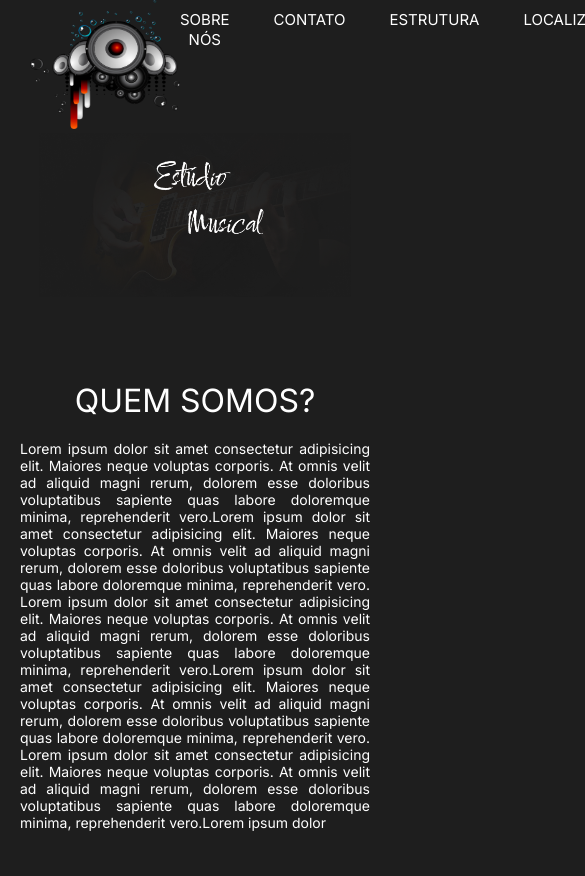
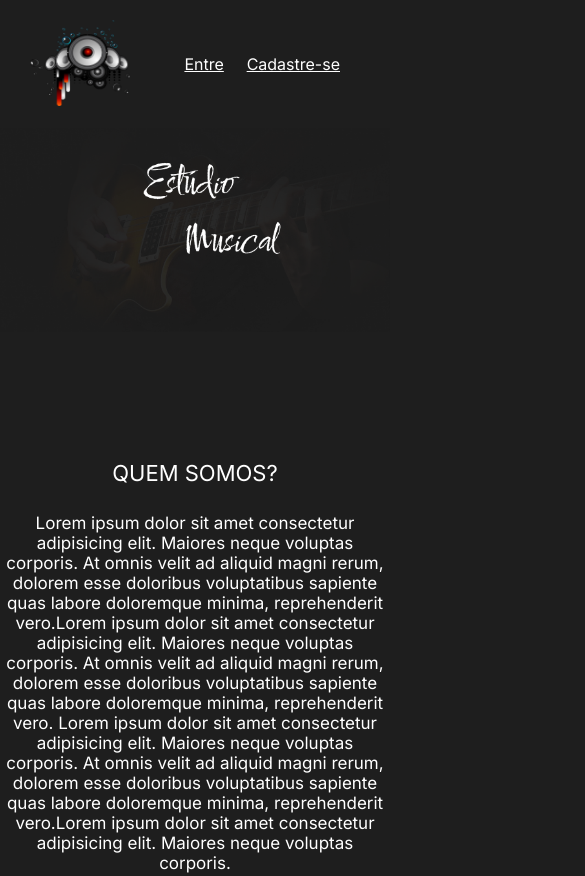
Before and after one commit to lucasnds/SiteEstudio, a plain HTML site: page index.html in a window 390 px wide. Shown: the top 876 px of the page, 585 px wide, since content can reach past the window. Drawn offline with Linux system fonts and the light colour scheme.

Commit message:
ajeitei alguns bugs de responsividade

```diff
--- a/css/login.css
+++ b/css/login.css
@@ -22,7 +22,7 @@
         gap: 10px;
         align-items: center;
         width: 100%;
-        padding: 40px 0% 90px 0%;
+        padding: 100px 0% 150px 0%;
         justify-content: center;
     }
 
@@ -132,7 +132,7 @@
 
     footer {
         background-color: #0E0E0E;
-        margin-top: 185px;
+        margin-top: 400px;
     }
 
     footer p {
--- a/css/style.css
+++ b/css/style.css
@@ -2,6 +2,11 @@
                 padding: 0;
                 margin: 0;
                 box-sizing: border-box;
+            }
+
+            html {
+                scroll-behavior: smooth;
+                font-size: 62.5%;
             }
 
             body {
@@ -15,22 +20,14 @@
             header {
                 display: flex;
                 width: 100%;
-            text-align: center;
                 justify-content: space-between;
                 align-items: center;
+                padding: 20px 30px;
             }
 
             header img {
                 width: 150px;
                 height: 129.3px;
-        }
-
-        #logo {
-            padding-left: 30px;
-        }
-
-        .menu-principal {
-            margin-top: -75px;
             }
 
             .menu-principal ul {
@@ -44,8 +41,9 @@
                 font-family: 'Inter', sans-serif;
                 font-style: normal;
                 font-weight: 400;
-            font-size: 15px;
+                font-size: 1.8rem;
                 color: #FFFFFF;
+                transition: .5s;
             }
 
             .menu-principal ul li a:hover {
@@ -53,39 +51,19 @@
             }
 
             .botao a {
-            text-decoration: none;
+                font-size: 2.0rem;
+                text-decoration-line: underline;
+                color: #FFFFFF;
+                font-weight: 400;
+                border-style: none;
+                transition: .5s;
             }
 
-        .botao {
-            padding-right: 30px;
+            .botao>a {
+                padding-right: 20px;
             }
 
-        .botao #entre {
-            border-style: none;
-            padding-right: 30px;
-            color: #fff;
-            font-style: normal;
-            font-weight: 400;
-            font-size: 14px;
-            line-height: 17px;
-            text-decoration-line: underline;
-            color: #FFFFFF;
-        }
-
-        .botao #entre:hover {
-            color: #666;
-        }
-
-        .botao #cadastre-se {
-            font-style: normal;
-            font-weight: 400;
-            font-size: 14px;
-            line-height: 17px;
-            text-decoration-line: underline;
-            color: #FFFFFF;
-        }
-
-        .botao #cadastre-se:hover {
+            .botao a:hover {
                 color: #666;
             }
             /* .banner {
@@ -93,7 +71,7 @@
     } */
 
             .banner img {
-            width: 80%;
+                width: 100%;
             }
 
             .banner div {
@@ -101,7 +79,7 @@
             }
 
             .parteUm {
-            padding: 80px 20px
+                padding: 120px 0px
             }
 
             .parteUm h3 {
@@ -117,10 +95,11 @@
             .parteUm p {
                 font-style: normal;
                 font-weight: 400;
-            font-size: 14px;
-            line-height: 17px;
-            text-align: justify;
+                font-size: 1.8rem;
+                text-align: center;
                 color: #FFFFFF;
+                max-width: 1300px;
+                margin: 20px auto 0px auto;
             }
 
             .parteDois {
@@ -190,15 +169,18 @@
                 justify-content: space-between;
                 align-items: center;
                 padding-bottom: 10%;
-            flex: 1 1 200px;
             }
-        /* .listas {
-            flex-grow: 1;
-        } */
-        /* #imagemViolao img {
-            height: 50%;
+
+            .listas {
                 width: 50%;
-        } */
+            }
+
+            #imagemViolao {
+                width: 50%;
+                height: 700px;
+                background-image: url('../imagens/SegurandoViolao.png');
+                background-size: cover;
+            }
 
             footer {
                 border-top: 1px#FFFFFF solid;
@@ -208,12 +190,13 @@
                 display: flex;
                 justify-content: space-between;
                 align-items: center;
+                padding-bottom: 10px;
             }
 
             .footerGeral h5 {
                 font-style: normal;
                 font-weight: 400;
-            font-size: 20px;
+                font-size: 2.2rem;
                 line-height: 20px;
                 color: #FFFFFF;
             }
@@ -221,19 +204,18 @@
             .footerGeral h6 {
                 font-style: normal;
                 font-weight: 400;
-            font-size: 17px;
+                font-size: 2.0rem;
                 line-height: 20px;
                 color: #FFFFFF;
             }
 
-        p {
-            font-style: normal;
-            font-weight: 400;
-            font-size: 15px;
+            footer p {
+                font-size: 1.7rem;
                 line-height: 20px;
                 color: #666;
-            margin: 20px 0px;
+                padding: 20px 0px 20px 0px;
                 text-align: center;
+                background-color: #0E0E0E;
             }
 
             #svgEtexto {
@@ -253,7 +235,48 @@
                 justify-content: center;
                 flex-basis: 250px;
             }
+            /* #clock {
+            margin-right: -41px;
+        } */
 
-        #clock {
-            margin-right: -41px;
+            @media(max-width:1000px) {
+                .menu-principal {
+                    display: none;
                 }
+                header img {
+                    width: 100px;
+                    height: 86px;
+                }
+            }
+
+            @media(max-width:700px) {
+                .footerGeral {
+                    flex-direction: column;
+                }
+                .rodape {
+                    flex-basis: 100px;
+                }
+                .parteDoisGeral {
+                    flex-direction: column;
+                    gap: 80px;
+                }
+                #imagemViolao {
+                    width: 100%;
+                    height: 700px;
+                }
+                .listas {
+                    width: 100%;
+                }
+            }
+
+            @media(max-width:600px) {
+                .botao a {
+                    font-size: 1.6rem;
+                }
+                .parteUm h3 {
+                    font-size: 2.2rem;
+                }
+                .parteUm p {
+                    font-size: 1.7rem;
+                }
+            }
--- a/index.html
+++ b/index.html
@@ -33,8 +33,8 @@
             </ul>
         </nav>
         <div class="botao">
-            <a id="entre" href="login.html">Entre</a>
-            <a id="cadastre-se" href="cadastro.html">Cadastre-se</a>
+            <a href="login.html">Entre</a>
+            <a href="cadastro.html">Cadastre-se</a>
         </div>
     </header>
     <main>
@@ -48,14 +48,13 @@
             <p>Lorem ipsum dolor sit amet consectetur adipisicing elit. Maiores neque voluptas corporis. At omnis velit ad aliquid magni rerum, dolorem esse doloribus voluptatibus sapiente quas labore doloremque minima, reprehenderit vero.Lorem ipsum dolor
                 sit amet consectetur adipisicing elit. Maiores neque voluptas corporis. At omnis velit ad aliquid magni rerum, dolorem esse doloribus voluptatibus sapiente quas labore doloremque minima, reprehenderit vero. Lorem ipsum dolor sit amet consectetur
                 adipisicing elit. Maiores neque voluptas corporis. At omnis velit ad aliquid magni rerum, dolorem esse doloribus voluptatibus sapiente quas labore doloremque minima, reprehenderit vero.Lorem ipsum dolor sit amet consectetur adipisicing
-                elit. Maiores neque voluptas corporis. At omnis velit ad aliquid magni rerum, dolorem esse doloribus voluptatibus sapiente quas labore doloremque minima, reprehenderit vero. Lorem ipsum dolor sit amet consectetur adipisicing elit. Maiores
-                neque voluptas corporis. At omnis velit ad aliquid magni rerum, dolorem esse doloribus voluptatibus sapiente quas labore doloremque minima, reprehenderit vero.Lorem ipsum dolor
+                elit. Maiores neque voluptas corporis.
             </p>
         </section>
         <section class="parteDois" id="parteDois">
             <div class="parteDoisGeral">
                 <div class="listas">
-                    <nav class="estrutura">
+                    <div class="estrutura">
                         <h4>ESTRUTURA</h4>
                         <ul>
                             <li>
@@ -80,9 +79,9 @@
                                 <a href="# ">Violão fender</a>
                             </li>
                         </ul>
-                    </nav>
-                    <br>
-                    <nav class="capacidade">
+                    </div>
+                    <br><br><br><br><br><br><br><br><br>
+                    <div class="capacidade">
                         <h4>CAPACIDADE</h4>
                         <ul>
                             <li>
@@ -110,9 +109,9 @@
                                 <a href="# ">2 caixas padrão americano</a>
                             </li>
                         </ul>
-                    </nav>
+                    </div>
                 </div>
-                <div id="imagemViolao"><img src="./imagens/SegurandoViolao.png " id="violao "></div>
+                <div id="imagemViolao"></div>
             </div>
         </section>
     </main>
```
Lines whose indentation alone changed are shown as unchanged.
